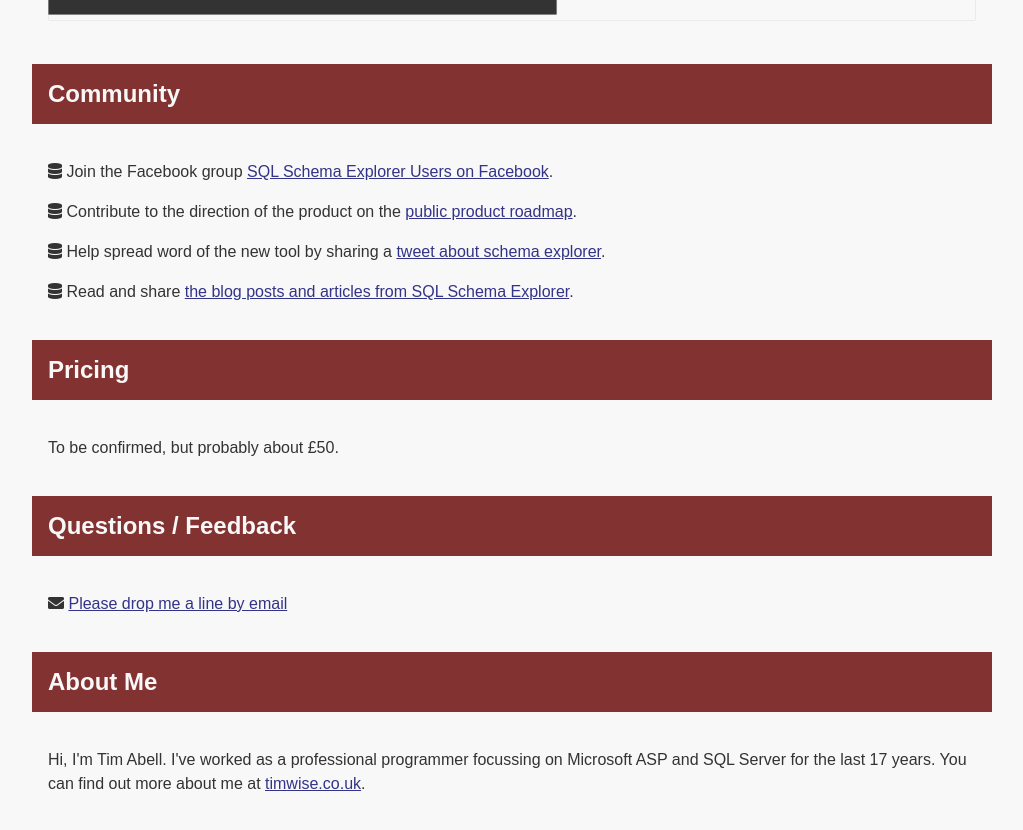
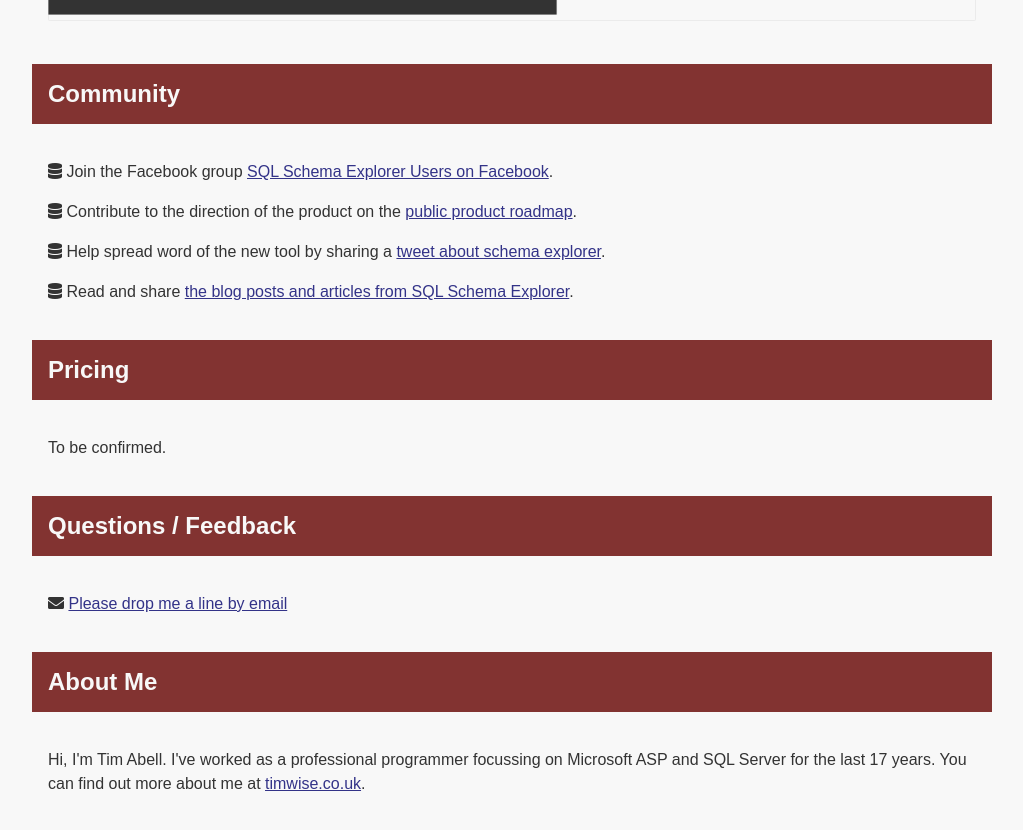
Before and after one commit to timabell/schema-explorer, a Jekyll site: the page index.html, which Jekyll copies as it is, in a window 1280 px wide and 900 px high, scrolled down 4256 px. Shown: the top 830 px of the window, without its empty margins (128-1151 px from the left). Built offline with Jekyll 4.4.1, drawn with Linux system fonts in a browser that asks for light colours; nearby versions of some CDN libraries.

Commit message:
Remove guess at pricing.
Starting to think about monthly fee now.

```diff
--- a/index.html
+++ b/index.html
@@ -94,7 +94,7 @@
 
 	<h2>Pricing</h2>
 	<p>
-	  To be confirmed, but probably about £50.
+	  To be confirmed.
 	</p>
 	<!--
 	<ul id="pricing">
```
